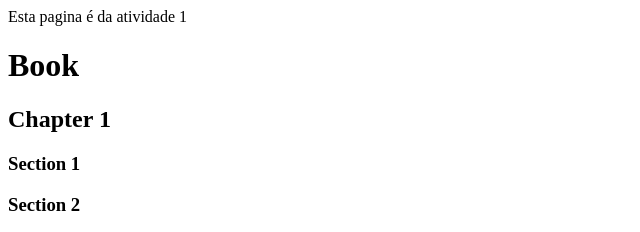
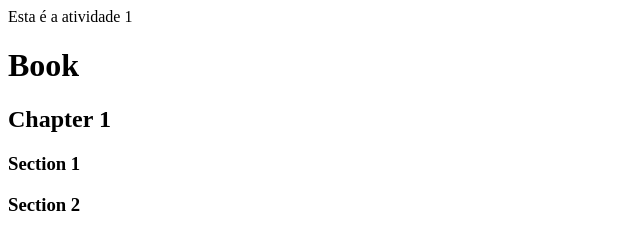
Before and after one commit to jldpn/atividades-html, a plain HTML site: page src/pages/atividade1.html in a window 1280 px wide. Shown: the top 232 px of the page, 0-640 px from the left. Drawn offline with Linux system fonts and the light colour scheme.

Commit message:
atividade1

```diff
--- a/src/pages/atividade1.html
+++ b/src/pages/atividade1.html
@@ -5,7 +5,7 @@
     <title>atividade 1</title>
 </head>
 <body>
-  <p>Esta pagina é da atividade 1</p>
+  <p>Esta é a atividade 1</p>
   <h1><b> Book <b></h1>
 
   <h2>  Chapter 1 </h1>
```
